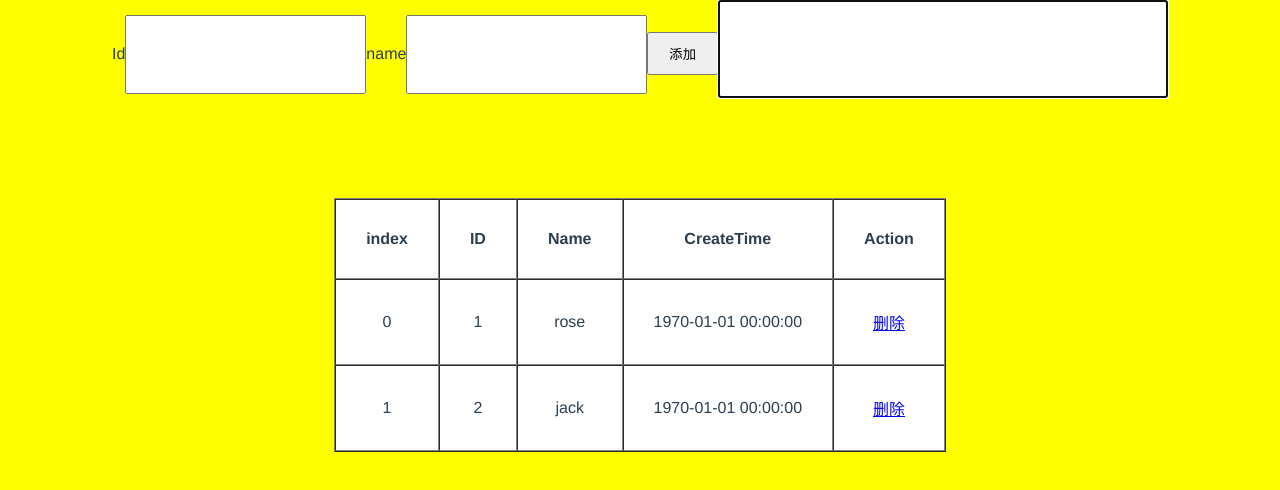
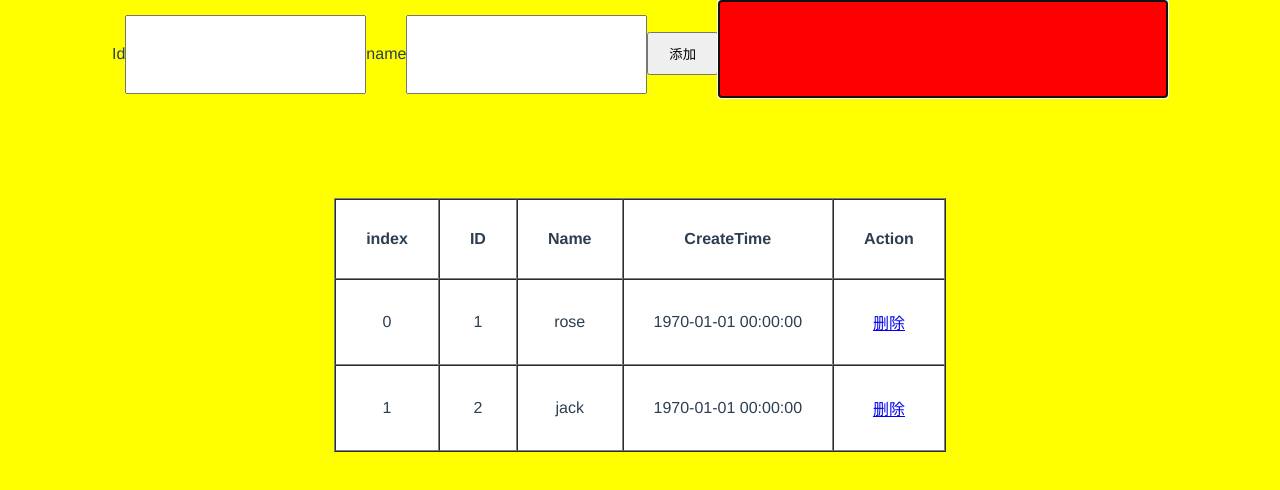
Before and after one commit to liuzhihua0104/vue-rose2019-02-24, a Vue app: page /#/filterandfocus in a window 1280 px wide. Shown: the top 490 px of the page. Built offline with nearby package versions, Linux system fonts and the light colour scheme.

Commit message:
给子定义指令传值与接收参数

```diff
--- a/src/components/FilterAndFocus.vue
+++ b/src/components/FilterAndFocus.vue
@@ -6,7 +6,8 @@
       <label for="name">name</label>
       <input id="name" type="text" v-model="name">
       <button @click="add">添加</button>
-      <input id="keycode" v-model="keycode" type="text" v-focus v-color v-size>
+      <!-- 自定义指令传值时注意如果是一个字符串注意打引号 -->
+      <input id="keycode" v-model="keycode" type="text" v-focus v-color v-size v-bgcolor="'red'">
     </div>
     <table border="1" cellspacing="0">
       <tr>
@@ -54,6 +55,21 @@ export default {
     size: {
       bind(el) {
         el.style.fontSize = "30px";
+      }
+    },
+
+    bgcolor: {
+      bind(el, bindValue) {
+        console.log(bindValue);
+        // 输出如下信息
+        // def: {bind: ƒ}
+        // expression: "'red'"
+        // modifiers: {}
+        // name: "bgcolor"
+        // rawName: "v-bgcolor"
+        // value: "red"
+
+        el.style.background = bindValue.value;
       }
     }
   },
```
